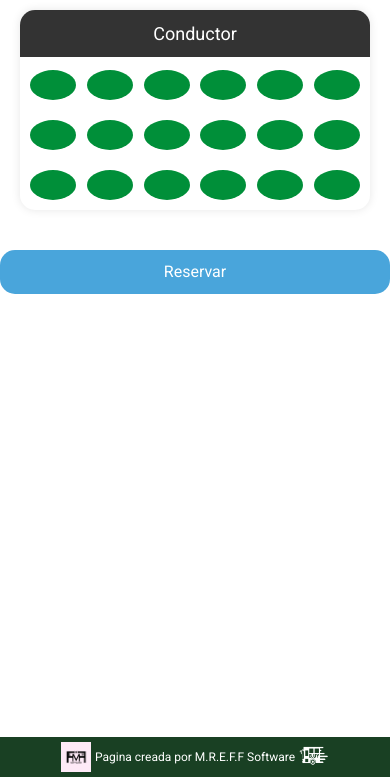
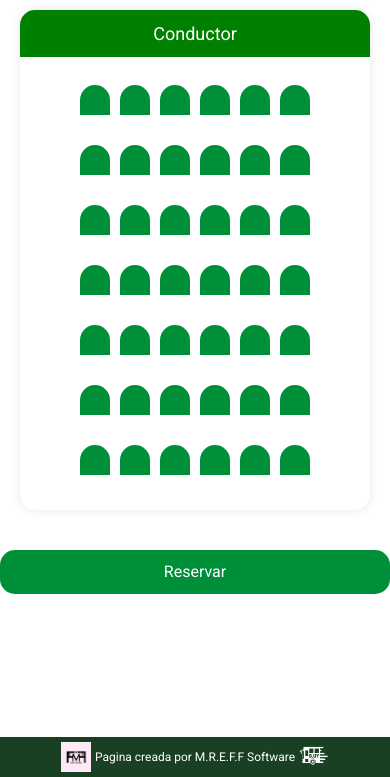
Before and after one commit to rnzo15/proyectomreff, a PHP site: page /src/vista/html/reservas.html in a window 390 px wide. Shown: the part 67-844 px from the top of the page. Run offline with PHP 8.4, Linux system fonts and the light colour scheme.

Commit message:
se modifico el estilo de reservas corrigiendo errores en el responsive y estetica y se trabajó con el borrado logico de usuario

```diff
--- a/src/vista/css/reservas.css
+++ b/src/vista/css/reservas.css
@@ -1,22 +1,24 @@
-
-
 h1 {
     margin-top: 20px;
     font-size: 24px;
 }
 
-.cine {
-    display: inline-block;
+.bondi {
+    display: flex;
+    flex-direction: column;
+    align-items: center;
+    justify-content: space-between;
     margin: 20px;
     position: relative;
     background-color: #fff;
     border-radius: 15px;
     box-shadow: 0 0 10px rgba(0, 0, 0, 0.1);
+    padding-bottom: 20px;
 }
 
 .pantalla {
-    background-color: #333;
-    color: #fff;
+    background-color: green;
+    color: white;
     font-size: 18px;
     padding: 10px;
     text-align: center;
@@ -42,8 +44,9 @@ h1 {
     background-color: #008f39;
     cursor: pointer;
     transition: background-color 0.3s ease;
-    border-radius: 50%;
-    flex: 0 0 14%;
+    border-radius: 15px 15px 0 0;   ;
+    margin: 5px;
+;
 }
 
 .seat.selected {
@@ -62,7 +65,7 @@ h1 {
 #reservar {
     margin-top: 20px;
     padding: 10px 20px;
-    background-color: #49a5db;
+    background-color: #008f39;
     color: #fff;
     border: none;
     cursor: pointer;
--- a/src/vista/html/reservas.html
+++ b/src/vista/html/reservas.html
@@ -54,8 +54,16 @@
         </nav>
     </header>
     <h1>Reserva de Asientos</h1>
-    <div class="cine">
+    <div class="bondi">
         <div class="pantalla">Conductor</div>
+        <div class="fila">
+            <div class="seat">1</div>
+            <div class="seat"></div>
+            <div class="seat"></div>
+            <div class="seat"></div>
+            <div class="seat"></div>
+            <div class="seat"></div>
+        </div>
         <div class="fila">
             <div class="seat"></div>
             <div class="seat"></div>
@@ -88,6 +96,31 @@
             <div class="seat"></div>
             <div class="seat"></div>
         </div>
+        <div class="fila">
+            <div class="seat"></div>
+            <div class="seat"></div>
+            <div class="seat"></div>
+            <div class="seat"></div>
+            <div class="seat"></div>
+            <div class="seat"></div>
+        </div>
+        <div class="fila">
+            <div class="seat"></div>
+            <div class="seat"></div>
+            <div class="seat"></div>
+            <div class="seat"></div>
+            <div class="seat"></div>
+            <div class="seat"></div>
+        </div>
+        <div class="fila">
+            <div class="seat"></div>
+            <div class="seat"></div>
+            <div class="seat"></div>
+            <div class="seat"></div>
+            <div class="seat"></div>
+            <div class="seat"></div>
+        </div>
+
     </div>
     <button id="reservar">Reservar</button>
 
```
